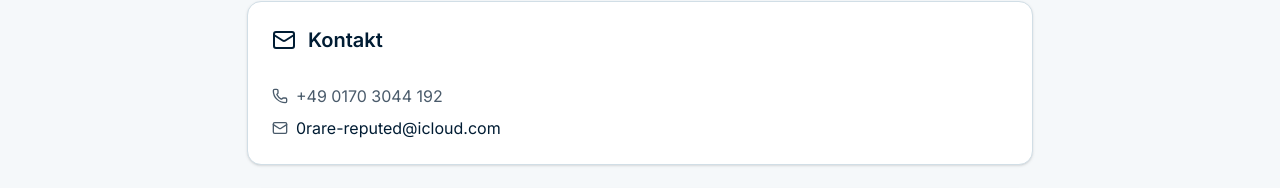
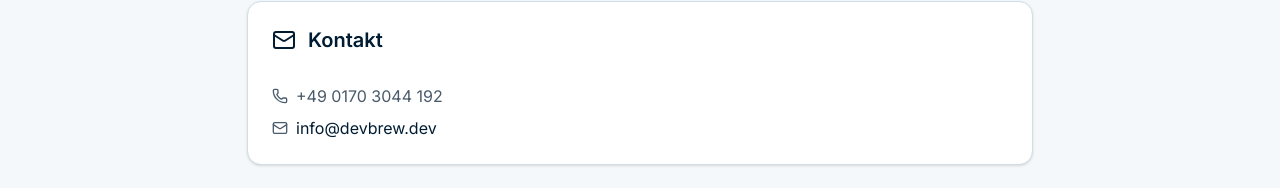
Before and after one commit to cancel-cloud/fds-vertretungsplan, a Next.js app: page /impressum in a window 1280 px wide. Shown: the part 424-612 px from the top of the page. Built offline with nearby package versions, Linux system fonts and the light colour scheme.

Commit message:
fix: corrected mail
Signed-off-by: cancel-cloud <Laggis_131@icloud.com>

```diff
--- a/src/app/impressum/page.tsx
+++ b/src/app/impressum/page.tsx
@@ -59,10 +59,10 @@ export default function Impressum() {
             <div className="flex items-center gap-2">
               <Mail className="h-4 w-4" />
               <a
-                href="mailto:0rare-reputed@icloud.com"
+                href="mailto:info@devbrew.dev"
                 className="text-primary hover:underline hover:text-primary/90 transition-colors"
               >
-                0rare-reputed@icloud.com
+                info@devbrew.dev
               </a>
             </div>
           </div>
```
